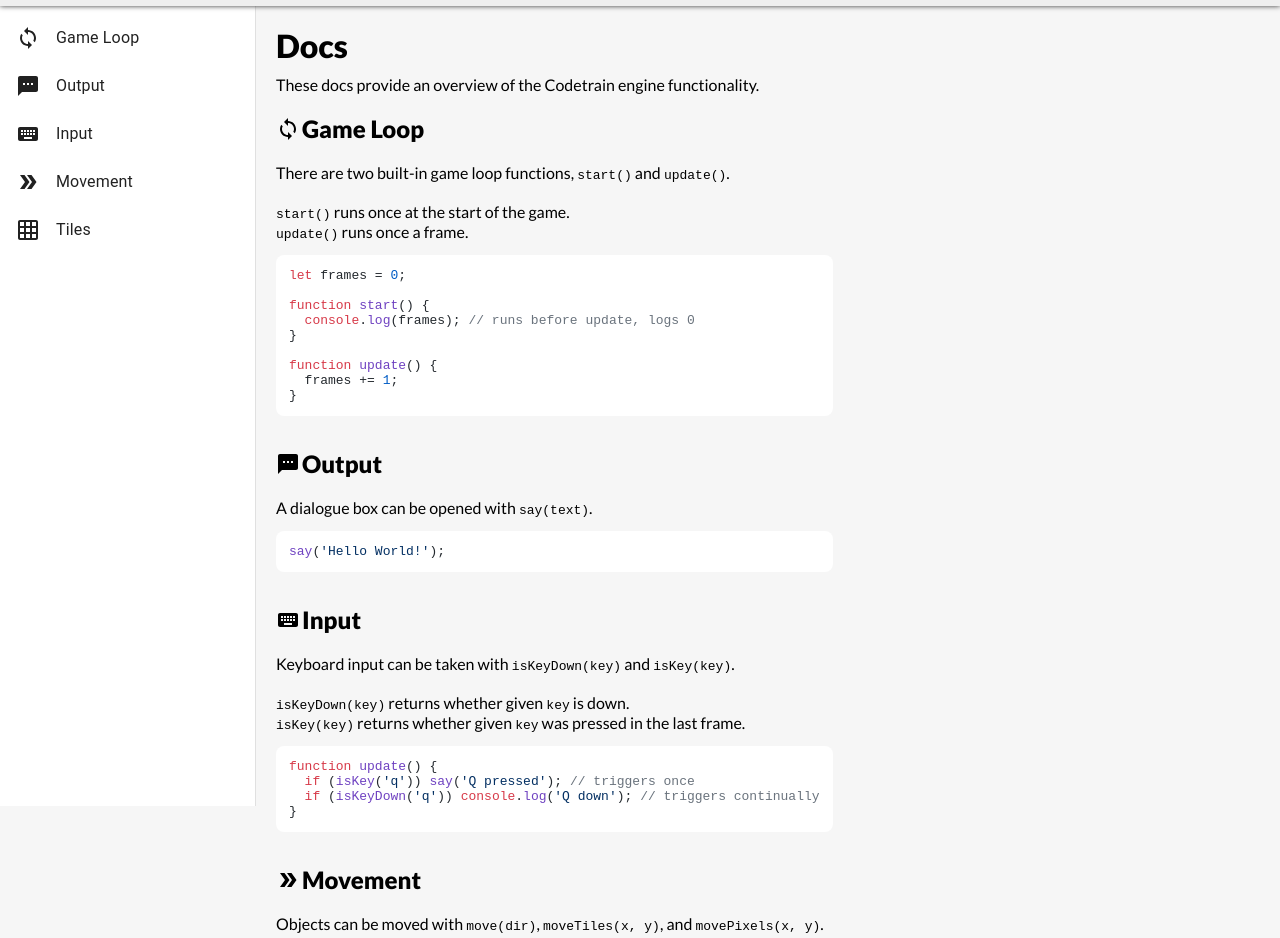
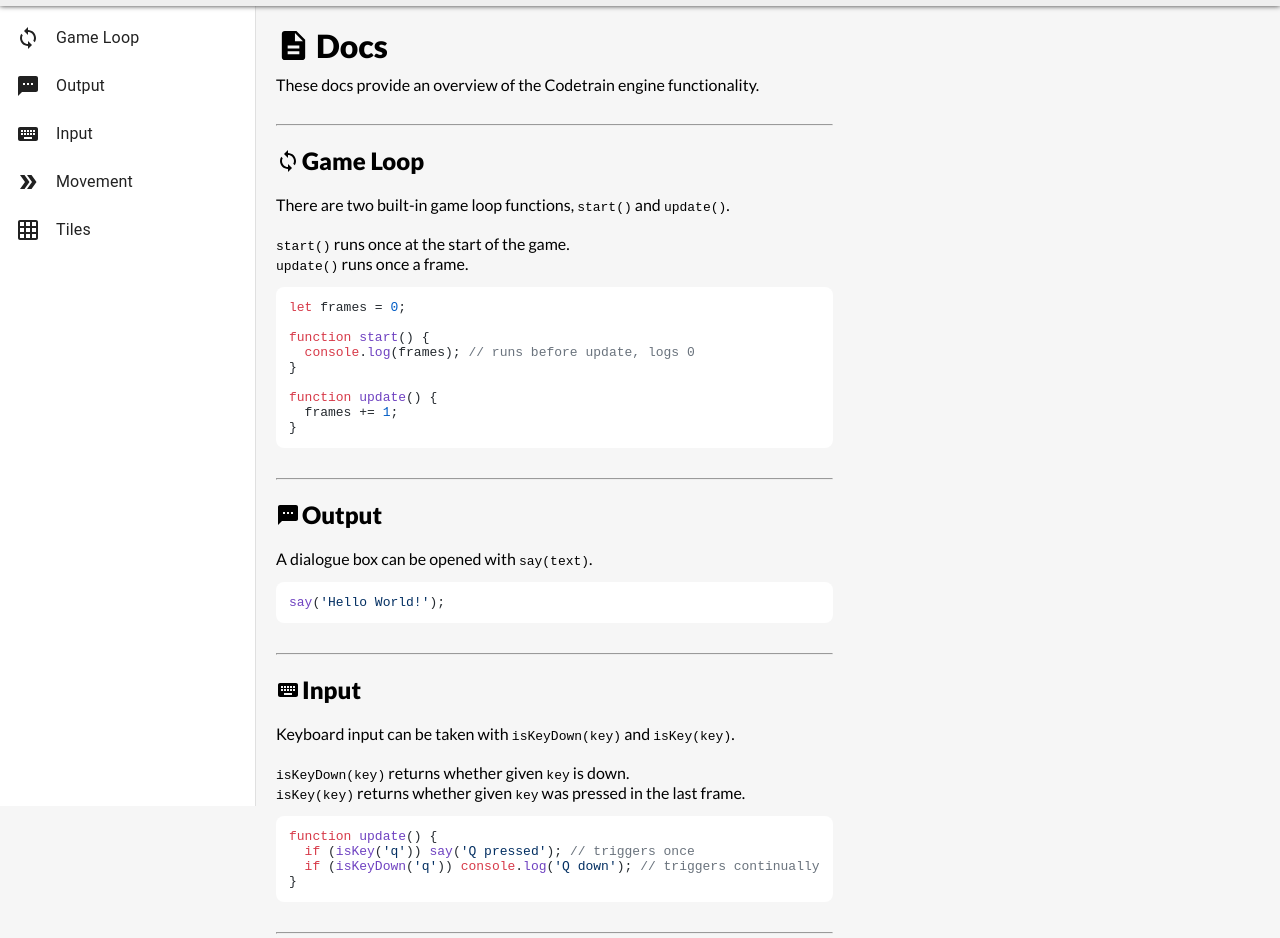
Before and after one commit to LearnCodeOrg/codetrain, a Next.js app: page /docs in a window 1280 px wide. Shown: the part 54-992 px from the top of the page. Built offline with nearby package versions, Linux system fonts and the light colour scheme; no server answers.

Commit message:
Improve docs page styling.

```diff
--- a/pages/docs.js
+++ b/pages/docs.js
@@ -3,6 +3,7 @@ import List from '@mui/material/List';
 import ListItem from '@mui/material/ListItem';
 import ListItemIcon from '@mui/material/ListItemIcon';
 import ListItemText from '@mui/material/ListItemText';
+import DescriptionIcon from '@mui/icons-material/Description';
 import LoopIcon from '@mui/icons-material/Loop';
 import TextsmsIcon from '@mui/icons-material/Textsms';
 import KeyboardIcon from '@mui/icons-material/Keyboard';
@@ -84,8 +85,9 @@ export default function Docs() {
         </List>
       </Drawer>
       <div className={styles.content}>
-        <h1>Docs</h1>
+        <h1><DescriptionIcon fontSize="large" />Docs</h1>
         These docs provide an overview of the Codetrain engine functionality.
+        <hr />
         <div id="gameloop" className={styles.bookmark} />
         <h2>
           <LoopIcon />
@@ -109,6 +111,7 @@ function update() {
   frames += 1;
 }`}
         </Code>
+        <hr />
         <div id="output" className={styles.bookmark} />
         <h2>
           <TextsmsIcon />
@@ -121,6 +124,7 @@ function update() {
         <Code>
 {`say('Hello World!');`}
         </Code>
+        <hr />
         <div id="input" className={styles.bookmark} />
         <h2>
           <KeyboardIcon />
@@ -142,6 +146,7 @@ function update() {
 }
 `}
         </Code>
+        <hr />
         <div id="movement" className={styles.bookmark} />
         <h2>
           <DoubleArrowIcon />
@@ -189,6 +194,7 @@ function update() {
 
 say(\`Object is at \${x}, \${y}\`);`}
         </Code>
+        <hr />
         <div id="tiles" className={styles.bookmark} />
         <h2>
           <GridOnIcon />
--- a/styles/pages/Docs.module.css
+++ b/styles/pages/Docs.module.css
@@ -7,6 +7,12 @@
 
 .content > h1 {
   margin: 0 0 10px 0;
+  display: flex;
+  align-items: center;
+}
+
+.content > h1 > svg {
+  margin-right: 5px;
 }
 
 .content > h2 {
@@ -39,6 +45,10 @@
   overflow: hidden;
 }
 
+.content > hr {
+  margin: 30px 0 0 0;
+}
+
 .bookmark {
   display: flex;
   position: relative;
```
